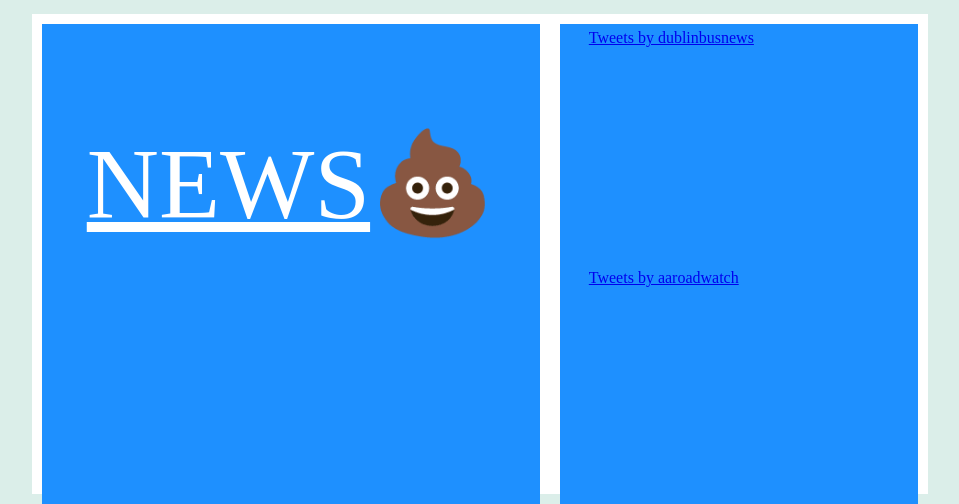
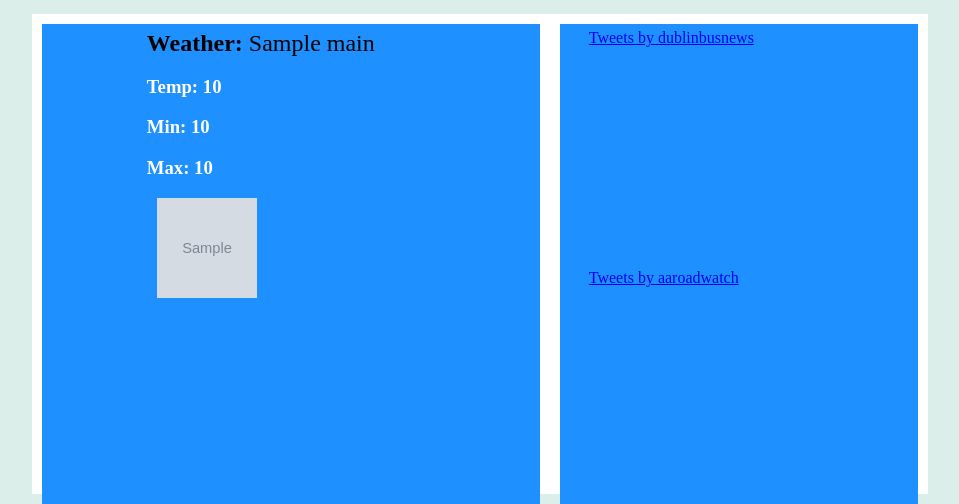
Before and after one commit to xinyuewang1/summerProject, a Django app: template busRoute/templates/busRoute/index.html in a window 1280 px wide. Shown: the part 469-973 px from the top of the page, without its empty margins (160-1119 px from the left). Run offline with Django 3.2, Linux system fonts and the light colour scheme; the template is opened without the code that fills it: most values are stand-ins (such as "Sample title", 1, 10 or a date in 2020); grey boxes marked "Sample" are stand-in pictures; some libraries are stand-ins or nearby versions.

Commit message:
Real time weather info

```diff
--- a/busRoute/static/css/style.css
+++ b/busRoute/static/css/style.css
@@ -195,3 +195,8 @@ p{
     font-size: 100px;
     text-align: center;
 }
+
+#icon > img{
+    width: 100px;
+    height:100px;
+}
--- a/busRoute/templates/busRoute/index.html
+++ b/busRoute/templates/busRoute/index.html
@@ -2,9 +2,16 @@
 <!DOCTYPE html>
 <html lang = "en">
     <head>
+        <!-- Meta tags -->
+        <meta charset="UTF-8">
+        <meta name="viewport" content="width=device-width, initial-scale=1, shrink-to-fit=no">
+
+        <!-- Bootstrap CSS -->
+        <!-- <link rel="stylesheet" href="https://stackpath.bootstrapcdn.com/bootstrap/4.1.1/css/bootstrap.min.css" integrity="sha384-WskhaSGFgHYWDcbwN70/dfYBj47jz9qbsMId/iRN3ewGhXQFZCSftd1LZCfmhktB" crossorigin="anonymous"> -->
         <link href="{% static 'css/style.css' %}" type="text/css" rel="stylesheet">
-            <title>Dublin Bus</title>
-        <meta charset="UTF-8">
+
+
+        <title>Dublin Bus</title>
     </head>
 
     <body>
@@ -43,8 +50,21 @@
         <!-- Bottom section including news information and tweets -->
         <div class = "row">
             <div class = "column" style="flex-grow: 9">
-                <p> <u>NEWS</u>&#128169</p>
+                <div id =weatherDiv>
+                    <h2><b>Weather: </b>{{weather.main}}</h2>
+                    <h3><b>Temp: </b>{{weather.temp}}</h3>
+                    <h3><b>Min: </b>{{weather.temp_min}}</h3>
+                    <h3><b>Max: </b>{{weather.temp_max}}</h3>
+                    <div id = "icon"><img src = {{weather.icon}}> </div>
+
+                <!-- <h2>{{weather.main}}</h2>
+                <h3>{{weather.temp}}</h3>
+                <div id="weatherDiv"></div> -->
+                <!-- <h2><u>NEWS</u>
+                    &#128169</p></h2> -->
+                </div>
             </div>
+
             <div class = "column" style="flex-grow: 0">
                 <!-- Twitter links -->
                 <div id = "twitterFeed">
@@ -60,6 +80,11 @@
             <p>Footer</p>
         </div>
 -->
+
+        <!-- Bootstrap Script -->
+        <script src="https://code.jquery.com/jquery-3.3.1.slim.min.js" integrity="sha384-q8i/X+965DzO0rT7abK41JStQIAqVgRVzpbzo5smXKp4YfRvH+8abtTE1Pi6jizo" crossorigin="anonymous"></script>
+        <script src="https://cdnjs.cloudflare.com/ajax/libs/popper.js/1.14.3/umd/popper.min.js" integrity="sha384-ZMP7rVo3mIykV+2+9J3UJ46jBk0WLaUAdn689aCwoqbBJiSnjAK/l8WvCWPIPm49" crossorigin="anonymous"></script>
+        <script src="https://stackpath.bootstrapcdn.com/bootstrap/4.1.1/js/bootstrap.min.js" integrity="sha384-smHYKdLADwkXOn1EmN1qk/HfnUcbVRZyYmZ4qpPea6sjB/pTJ0euyQp0Mk8ck+5T" crossorigin="anonymous"></script>
     </body>
 
 </html>
--- a/busRoute/urls.py
+++ b/busRoute/urls.py
@@ -11,6 +11,8 @@ urlpatterns = [
 
     url(r'^tour', views.tourism, name='tourism'),
 
-    url(r'^(?P<busroutenum>[0-9]+)/$', views.detail, name='detail'),
+    # url(r'^(?P<busroutenum>[0-9]+)/$', views.detail, name='detail'),
+
+    # url(r'^(?P<busroutenum>[0-9]+)/$', views.query_weather, name='detail'),
 
 ]
```
Also changed, not shown: busRoute/static/script/dbus.js (+21 -0 lines), busRoute/views.py (+25 -1 lines).
